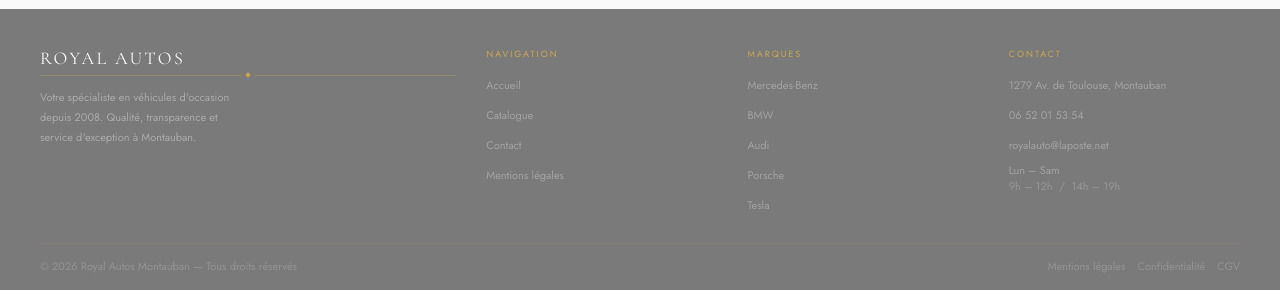
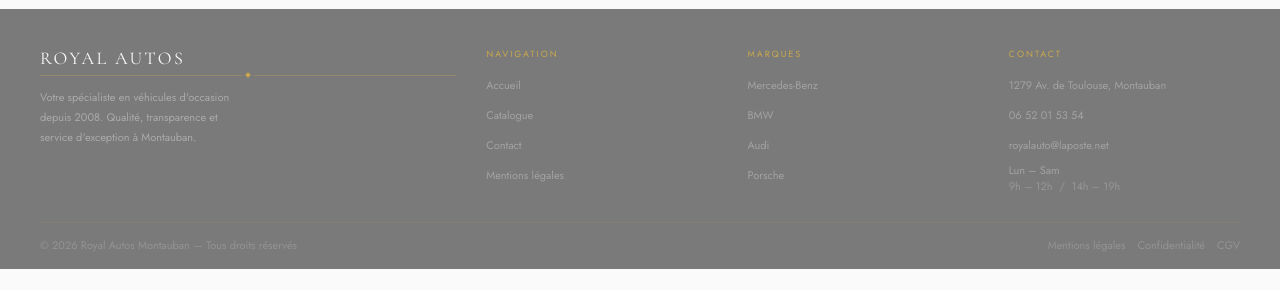
Before and after one commit to ELFAHSSIHicham/royal-Autos, a PHP site: page /catalogue in a window 1280 px wide. Shown: the part 1012-1302 px from the top of the page. After the commit the page ends 1281 px from the top, so only its background shows below. Run offline with PHP 8.4, Linux system fonts and the light colour scheme; data comes from the database, SQL or seed files in the repository; data that the repository does not hold is empty.

Commit message:
correction

```diff
--- a/src/Views/Base/footer.php
+++ b/src/Views/Base/footer.php
@@ -30,7 +30,6 @@
                     <li><a href="/catalogue?marque=BMW">BMW</a></li>
                     <li><a href="/catalogue?marque=Audi">Audi</a></li>
                     <li><a href="/catalogue?marque=Porsche">Porsche</a></li>
-                    <li><a href="/catalogue?marque=Tesla">Tesla</a></li>
                 </ul>
             </div>
             <div class="footer-col">
```
